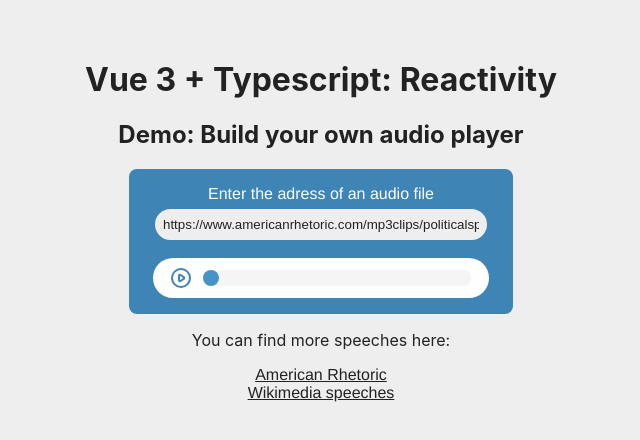
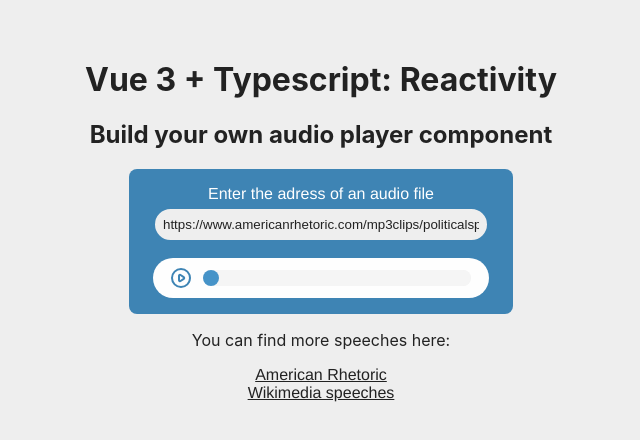
Before and after one commit to tq-bit/vue3-typescript, a Vue app: page / in a window 1280 px wide. Shown: the top 440 px of the page, without its empty margins (319-959 px from the left). Built offline with nearby package versions, Linux system fonts and the light colour scheme.

Commit message:
add to links

```diff
--- a/src/App.vue
+++ b/src/App.vue
@@ -6,16 +6,16 @@ import AppAudioPlayer from './components/AppAudioPlayer.vue';
 
 <template>
 	<h1>Vue 3 + Typescript: Reactivity</h1>
-  <h2>Demo: Build your own audio player</h2>
+  <h2>Build your own audio player component</h2>
 
 	<app-audio-player></app-audio-player>
 	<p>You can find more speeches here:</p>
 	<ul>
 		<li>
-			<a href="https://www.americanrhetoric.com/">American Rhetoric</a>
+			<a href="https://www.americanrhetoric.com/" target="_blank">American Rhetoric</a>
 		</li>
 		<li>
-			<a href="https://commons.wikimedia.org/wiki/Category:Speeches">Wikimedia speeches</a>
+			<a href="https://commons.wikimedia.org/wiki/Category:Audio_files_of_speeches" target="_blank">Wikimedia speeches</a>
 		</li>
 	</ul>
 </template>
```
